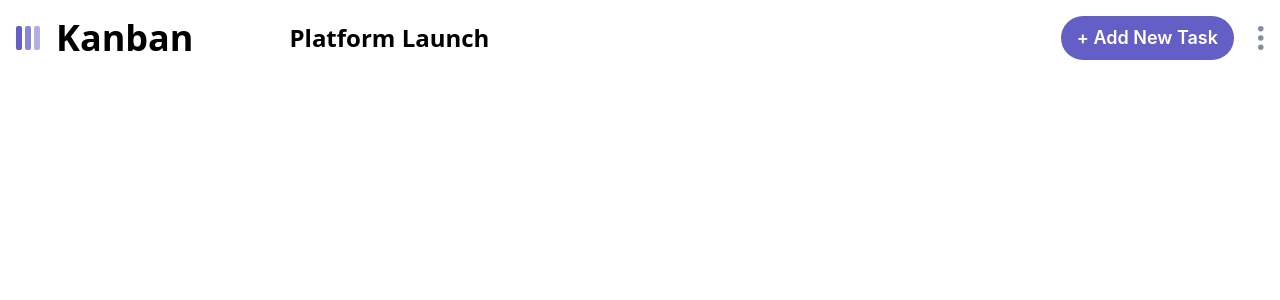
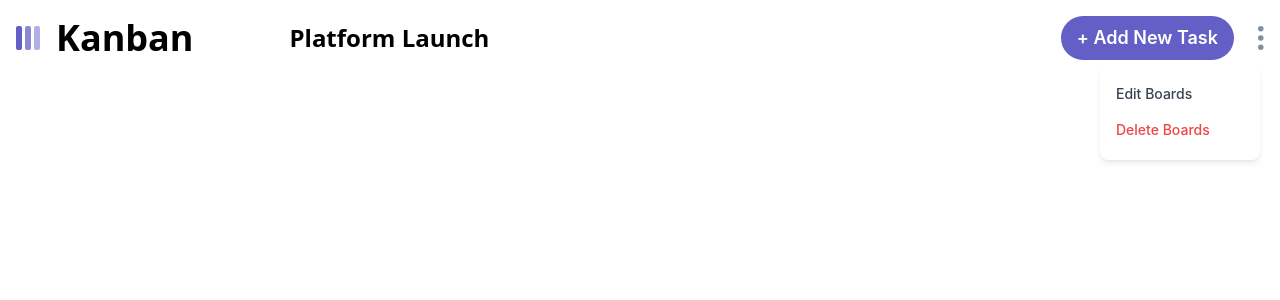
Before and after one commit to EmersonMarinho/Kanban_Task_Management, a React (Vite) app: page / in a window 1280 px wide. Both pictures are taken after a click on the picture 1261 px from the left and 38 px from the top of the page. Shown: the top 300 px of the page. Built offline with nearby package versions, Linux system fonts and the light colour scheme.

Commit message:
feat: created elipsis interative menu

```diff
--- /dev/null
+++ b/src/components/ElipsisMenu.jsx
@@ -0,0 +1,20 @@
+
+function ElipsisMenu({ type }) {
+  return (
+    <div className={type === 'Boards' ? 'absolute top-16 right-5' : 'absolute top-6 right-4'}>
+        <div className="flex justify-end items-center">
+            <div className=" w-40 text-sm z-50 font-medium shadow-md shadow-[#364e7e1a] bg-white dark:bg-[#20212c]  space-y-4 py-5 px-4 rounded-lg h-auto pr-12">
+                <p className=" cursor-pointer dark:text-gray-400 text-gray-700">
+                    Edit {type}
+                </p>
+
+                <p className=" cursor-pointer text-red-500">
+                    Delete {type}
+                </p>
+            </div>
+        </div>
+    </div>
+  )
+}
+
+export default ElipsisMenu
--- a/src/components/Header.jsx
+++ b/src/components/Header.jsx
@@ -5,6 +5,7 @@ import logo from '../assets/logo-mobile.svg'
 import iconDown from '../assets/icon-chevron-down.svg'
 import iconUp from '../assets/icon-chevron-up.svg'
 import elipsis from '../assets/icon-vertical-ellipsis.svg'
+import ElipsisMenu from './ElipsisMenu'
 
 import HeaderDropDown from './HeaderDropDown'
 import AddEditBoardModal from '../modals/AddEditBoardModal'
@@ -15,8 +16,9 @@ import AddEditTaskModal from '../modals/AddEditTaskModal'
 
 function Header({ boardModalOpen, setBoardModalOpen }) {
     const [openDropDown, setOpenDropDown] = useState(false)
-    const [boardTypes] = useState('add')
+    const [boardTypes, setBoardTypes] = useState('add')
     const [openAddEditTask, setOpenAddEditTask] = useState(false)
+    const [isElipisOpen, setIsElipsisOpen] = useState(false)
 
     const { boards } = useContext(BoardsContext);
     const board = boards.find((board) => board.isActive);
@@ -53,7 +55,16 @@ function Header({ boardModalOpen, setBoardModalOpen }) {
                     +
                 </button>
 
-                <img  src={elipsis} alt='elipsis' className='cursor-pointer h-6'/>
+                <img  src={elipsis} onClick={() => {
+                    setOpenDropDown(false)
+                    setBoardTypes('edit')
+                    setIsElipsisOpen(state => !state)}
+
+                }
+
+                    alt='elipsis' className='cursor-pointer h-6'/>
+
+                { isElipisOpen && <ElipsisMenu type='Boards' />}
             </div>
 
 
--- a/src/context/BoardsContext.jsx
+++ b/src/context/BoardsContext.jsx
@@ -84,6 +84,11 @@ export const BoardsProvider = ({ children }) => {
       const newBoards = [...boards];
       const activeBoard = newBoards.find((board) => board.isActive);
       const selectedColumn = activeBoard.columns[newColIndex];
+
+      if(!selectedColumn.tasks){
+        selectedColumn.tasks = [];
+      }
+
       selectedColumn.tasks.push(newTask);
       setBoards(newBoards);
   };
--- a/src/modals/AddEditTaskModal.jsx
+++ b/src/modals/AddEditTaskModal.jsx
@@ -3,6 +3,7 @@ import { v4 as uuidv4 } from "uuid";
 import crossIcon from "../assets/icon-cross.svg";
 import PropTypes from 'prop-types';
 import { BoardsContext } from "../context/BoardsContext";
+
 
 
 
@@ -199,4 +200,6 @@ AddEditTaskModal.propTypes = {
     type: PropTypes.string.isRequired,
     device: PropTypes.string.isRequired,
     setOpenAddEditTask: PropTypes.func.isRequired,
+    prevColIndex: PropTypes.number.isRequired,
+    taskIndex: PropTypes.number.isRequired,
   }
```
